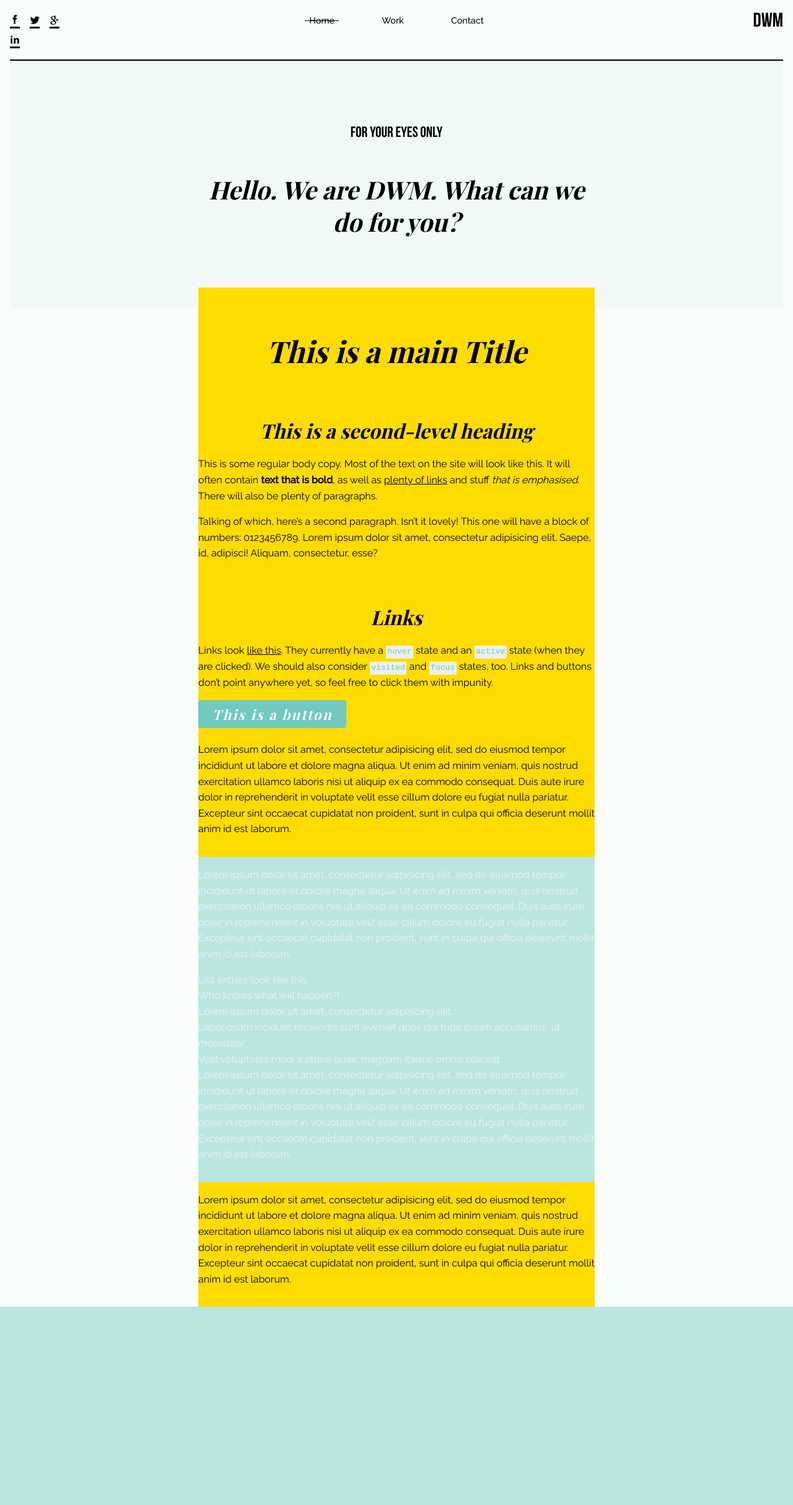
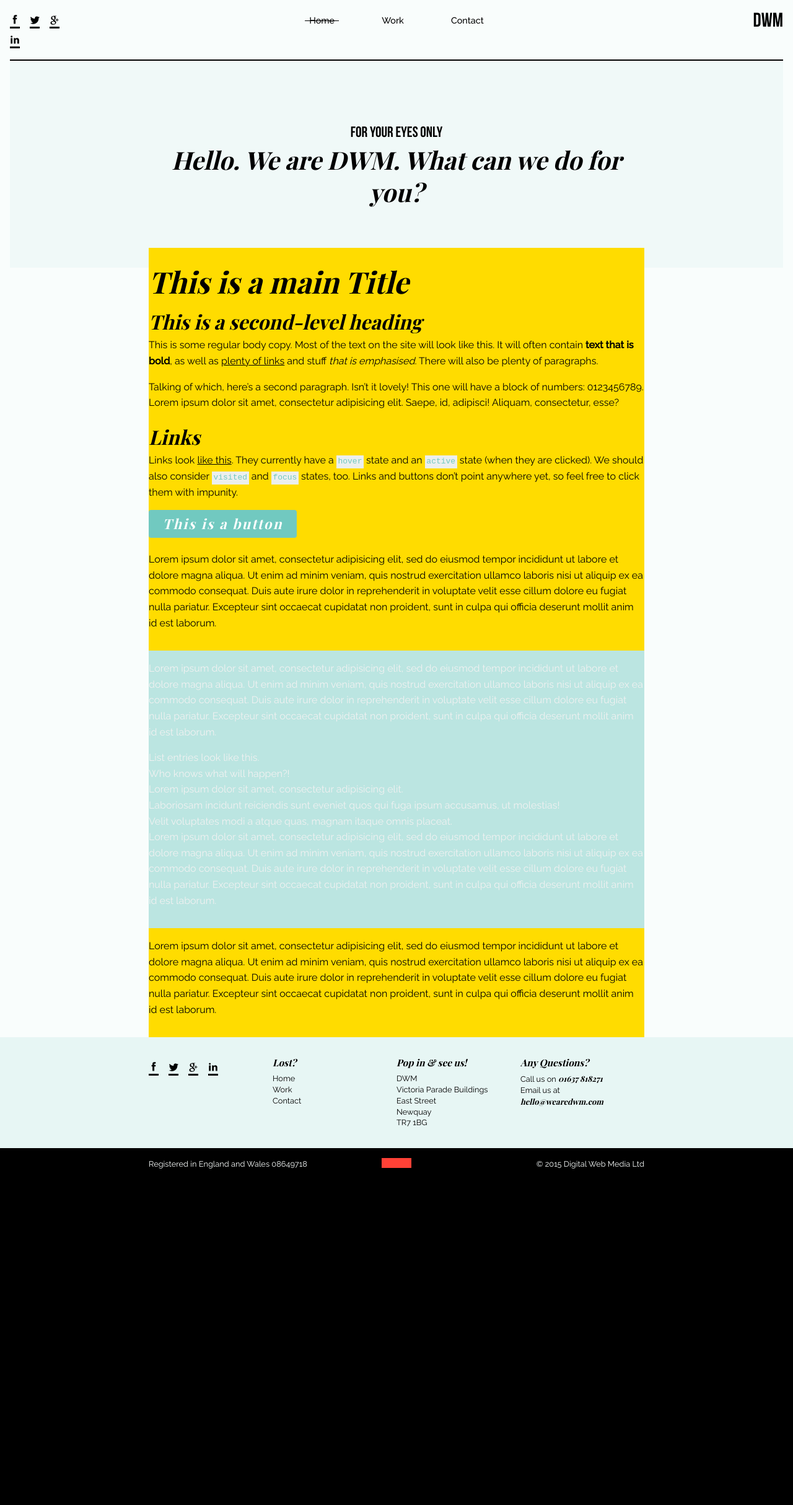
Before and after one commit to tomhazledine/DWM_dev, a Jekyll site: the page built from index.html, in a window 1280 px wide. Shown: the whole page at 62% size. Built offline with Jekyll 4.4.1, drawn with Linux system fonts in a browser that asks for light colours; some web fonts are replaced; after the commit the page ends 1906 px from its top, so only the background shows below that.

Commit message:
built footer

```diff
--- a/_config.yml
+++ b/_config.yml
@@ -4,9 +4,9 @@
 permalink: /:title
 description: > # this means to ignore newlines until "baseurl:"
   Testing typography and deployment solutions for the new Digital Web Media website.
-url: "http://dwm.dev/" # Local
-#url: "http://tomhazledine.github.io/DWM_dev/" # the base hostname & protocol for your site
-#baseurl: "/DWM_dev/" # the subpath of your site, e.g. /blog/
+#url: "http://dwm.dev/" # Local
+url: "http://tomhazledine.github.io/DWM_dev/" # the base hostname & protocol for your site
+baseurl: "/DWM_dev/" # the subpath of your site, e.g. /blog/
 twitter_username: jekyllrb
 github_username:  tomhazledine
 
@@ -37,10 +37,11 @@
 dwmTel: "01637 818271"
 dwmTelLink: "01637818271"
 dwmAddress:
-  - text: "Victoria Parade Buildings"
-  - text: "East Street"
-  - text: "Newquay"
-  - text: "TR7 1BG"
+  - addressLine: "DWM"
+  - addressLine: "Victoria Parade Buildings"
+  - addressLine: "East Street"
+  - addressLine: "Newquay"
+  - addressLine: "TR7 1BG"
 
 # Social Links
 twitter: "https://twitter.com/DigitalWebSW"
--- a/_includes/footer.html
+++ b/_includes/footer.html
@@ -1,5 +1,49 @@
 </div>
 <footer>
+
+	<div class="footerInner clearfix">
+
+		<ul class="footerSocialLinks quart socialLinks clearfix">
+			<li class="socialLink"><a class="facebook"><span class="visuallyhidden">Facebook</span></a></li>
+			<li class="socialLink"><a class="twitter"><span class="visuallyhidden">Twitter</span></a></li>
+			<li class="socialLink"><a class="googlePlus"><span class="visuallyhidden">Google Plus</span></a></li>
+			<li class="socialLink"><a class="linkedIn"><span class="visuallyhidden">Linked In</span></a></li>
+		</ul>
+
+		<div class="quart footerBlock">
+			<h3>Lost?</h3>
+			<ul class="footerNav clearfix">
+				{% for link in site.navigation %}
+					<li>
+					  <a href="{{ site.url }}{{ link.url }}">{{ link.text }}</a>
+					</li>
+				{% endfor %}
+			</ul>
+		</div>
+
+		<div class="quart footerBlock">
+			<h3>Pop in &amp; see us!</h3>
+			{% for line in site.dwmAddress %}
+				<span class="addressLine">{{ line.addressLine }}</span>
+			{% endfor %}
+		</div>
+
+		<div class="quart footerBlock last">
+			<h3>Any Questions?</h3>
+			<span class="footerLink">Call us on <a href="tel:{{ site.dwmTelLink }}">{{ site.dwmTel }}</a></span>
+			<span class="footerLink">Email us at <a href="{{ site.dwmEmail }}">{{ site.dwmEmail }}</a></span>
+		</div>
+
+	</div>
+
+	<div class="footerStrip">
+		<div class="footerStripInner clearfix">
+			<span class="registered">Registered in England and Wales 08649718</span>
+			<span class="footerLogo"><span class="visuallyhidden">DWM</span></span>
+			<span class="copyright">&copy; 2015 Digital Web Media Ltd</span>
+		</div>
+	</div>
+
   {% include foot.html %}
 
 </footer>
--- a/uncompressed/scss/main.scss
+++ b/uncompressed/scss/main.scss
@@ -62,6 +62,7 @@
 
 // 06. COMPONENTS
 @import "components.header";
+@import "components.footer";
 
 // 07. TRUMPS
 @import "trumps.utilities";
```
Also changed, not shown: assets/css/main.css (+66 -16 lines), uncompressed/scss/_base.layout.scss (+10 -1 lines), uncompressed/scss/_base.theme.scss (+8 -9 lines), uncompressed/scss/_components.footer.scss (added, +65 -0 lines), uncompressed/scss/_shame.scss (+5 -5 lines), assets/css/main.min.css.
